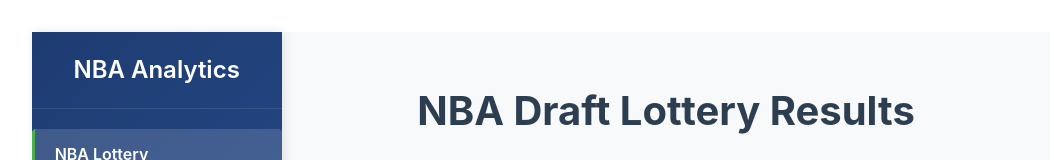
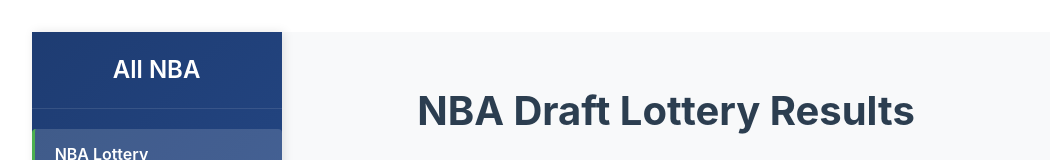
Before and after one commit to kenney-a/nba-lottery, a React (Vite) app: page / in a window 1280 px wide. Shown: the top 160 px of the page, without its empty margins (99-1153 px from the left). Built offline with nearby package versions, Linux system fonts and the light colour scheme.

Commit message:
Change sidebar title from NBA Analytics to All NBA

```diff
--- a/src/App.jsx
+++ b/src/App.jsx
@@ -115,7 +115,7 @@
     <div className="App">
       <div className="sidebar">
         <div className="sidebar-header">
-          <h2>NBA Analytics</h2>
+          <h2>All NBA</h2>
         </div>
         <nav className="sidebar-nav">
           <button
```
